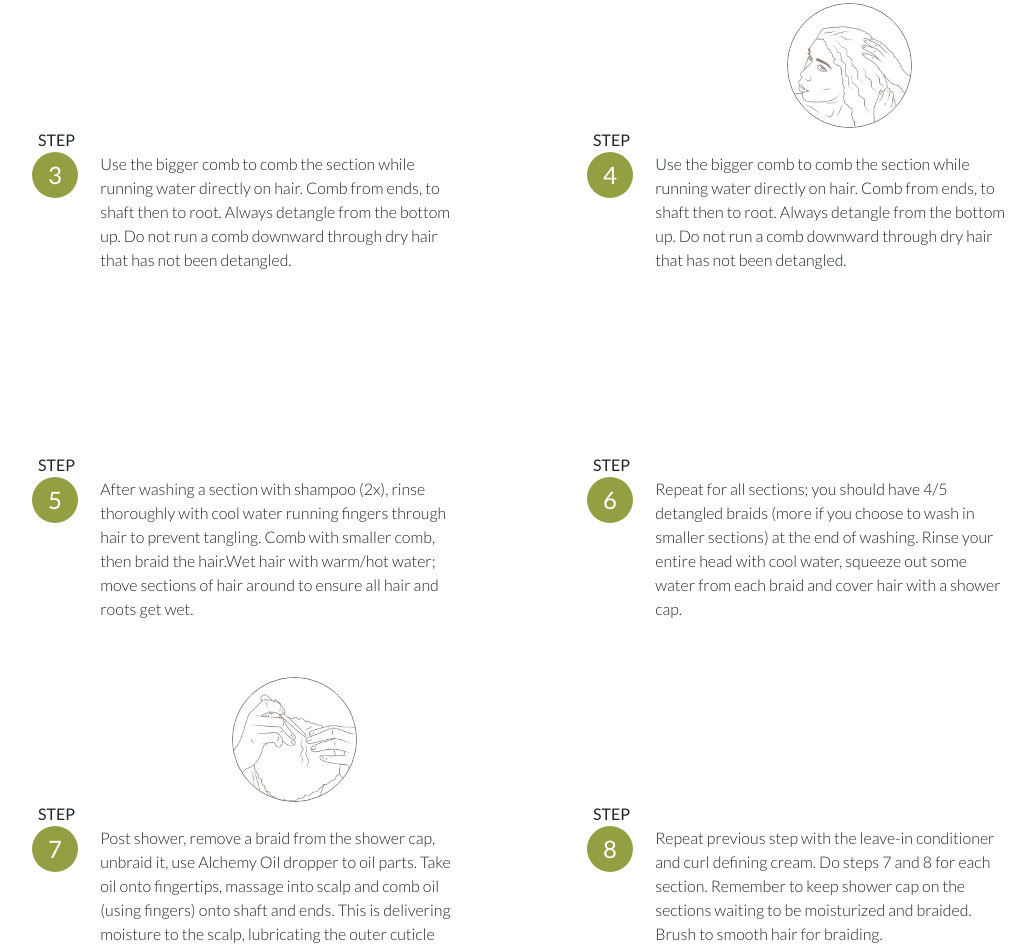
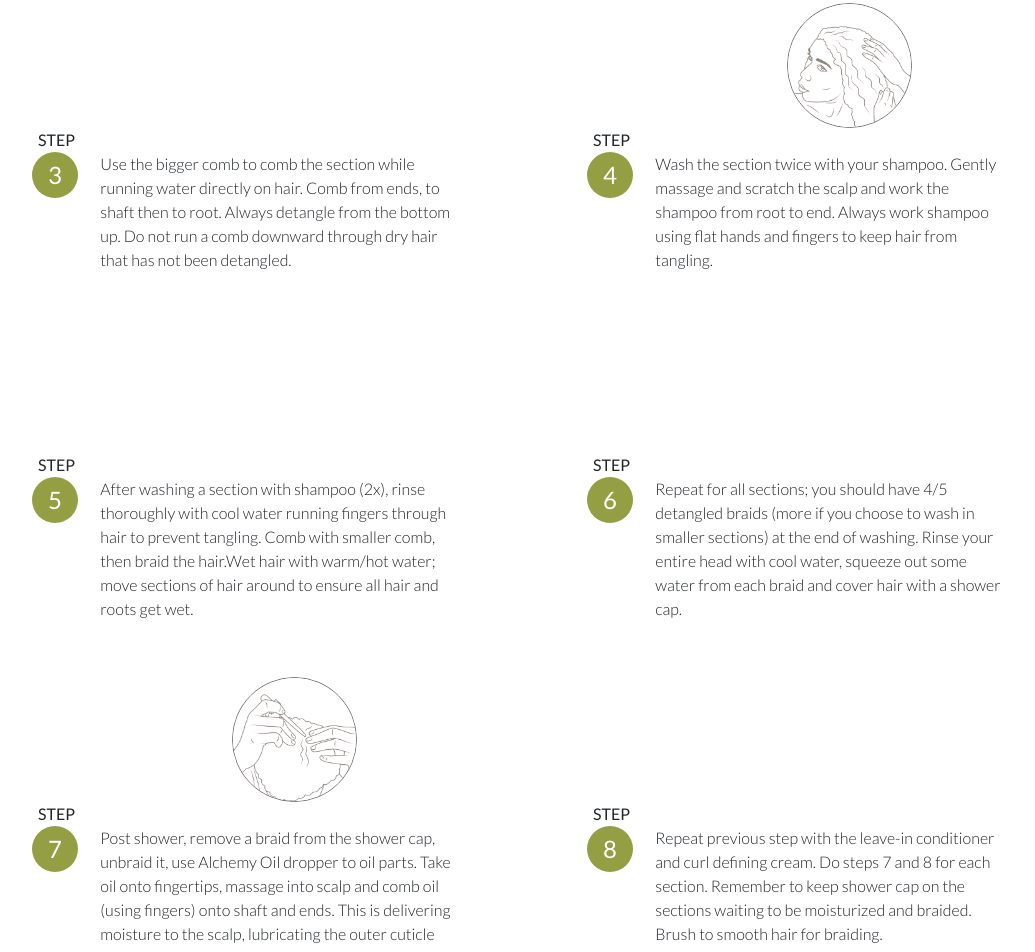
Before and after one commit to BernardaP/bootstrap-alchemyOil, a plain HTML site: page process.html in a window 1280 px wide. Shown: the part 1572-2524 px from the top of the page, without its empty margins (68-1103 px from the left). Drawn offline with nearby package versions, Linux system fonts and the light colour scheme; a web font is replaced by a local one.

Commit message:
updated process with right copy

```diff
--- a/process.html
+++ b/process.html
@@ -283,8 +283,12 @@
                             <div class="step-header">STEP</div>
                             <div class="step-icon">4</div>
                         </div>
-                        <p>Use the bigger comb to comb the section while running water directly on hair. Comb from ends, to shaft then to root.
-                        Always detangle from the bottom up. Do not run a comb downward through dry hair that has not been detangled.</p>
+                        <p>Wash the section twice with your
+shampoo. Gently massage and
+scratch the scalp and work the
+shampoo from root to end. Always
+work shampoo using flat hands and
+fingers to keep hair from tangling.</p>
                     </div>
                 </div>
                 <div class="row steps steps-mobile">
```
